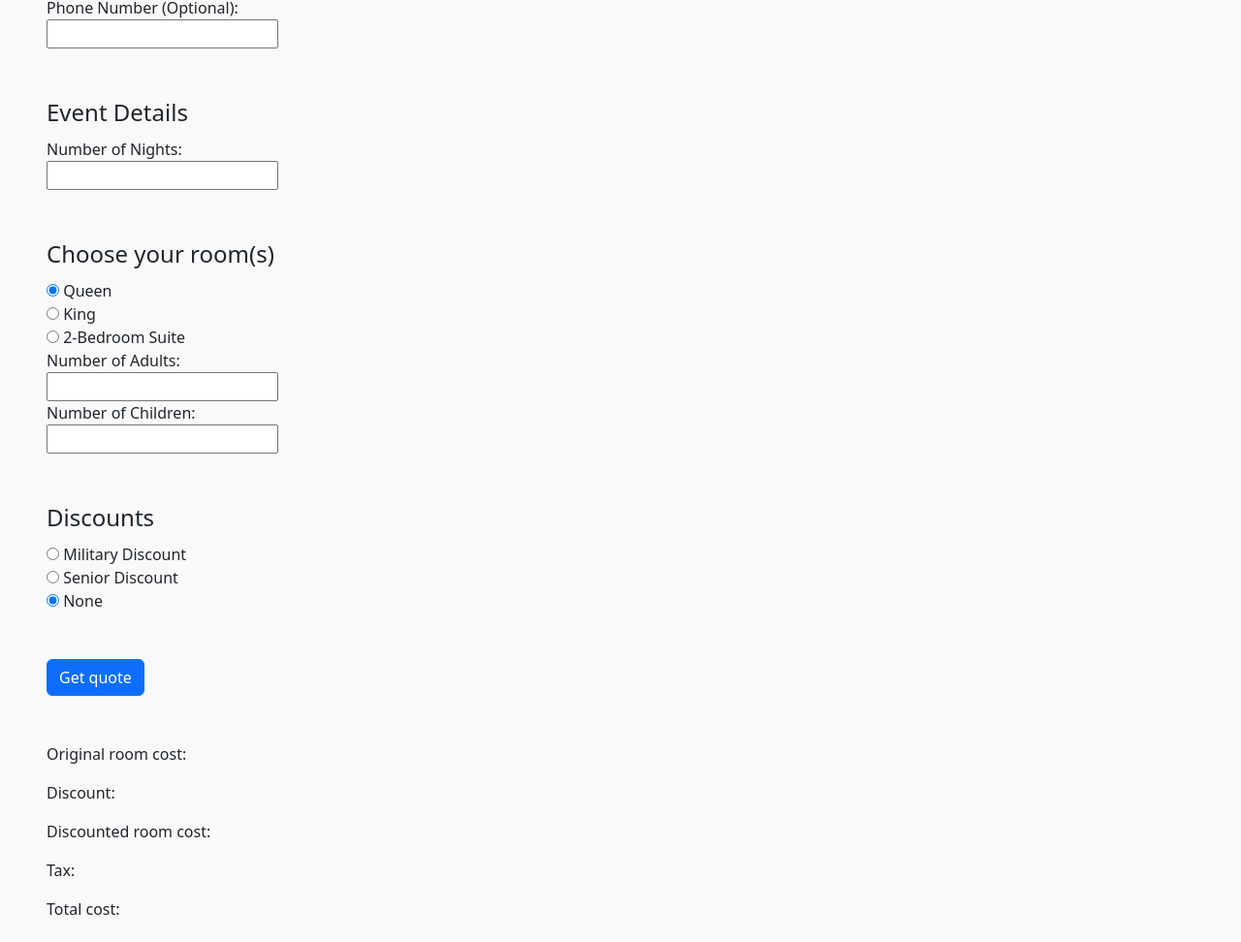
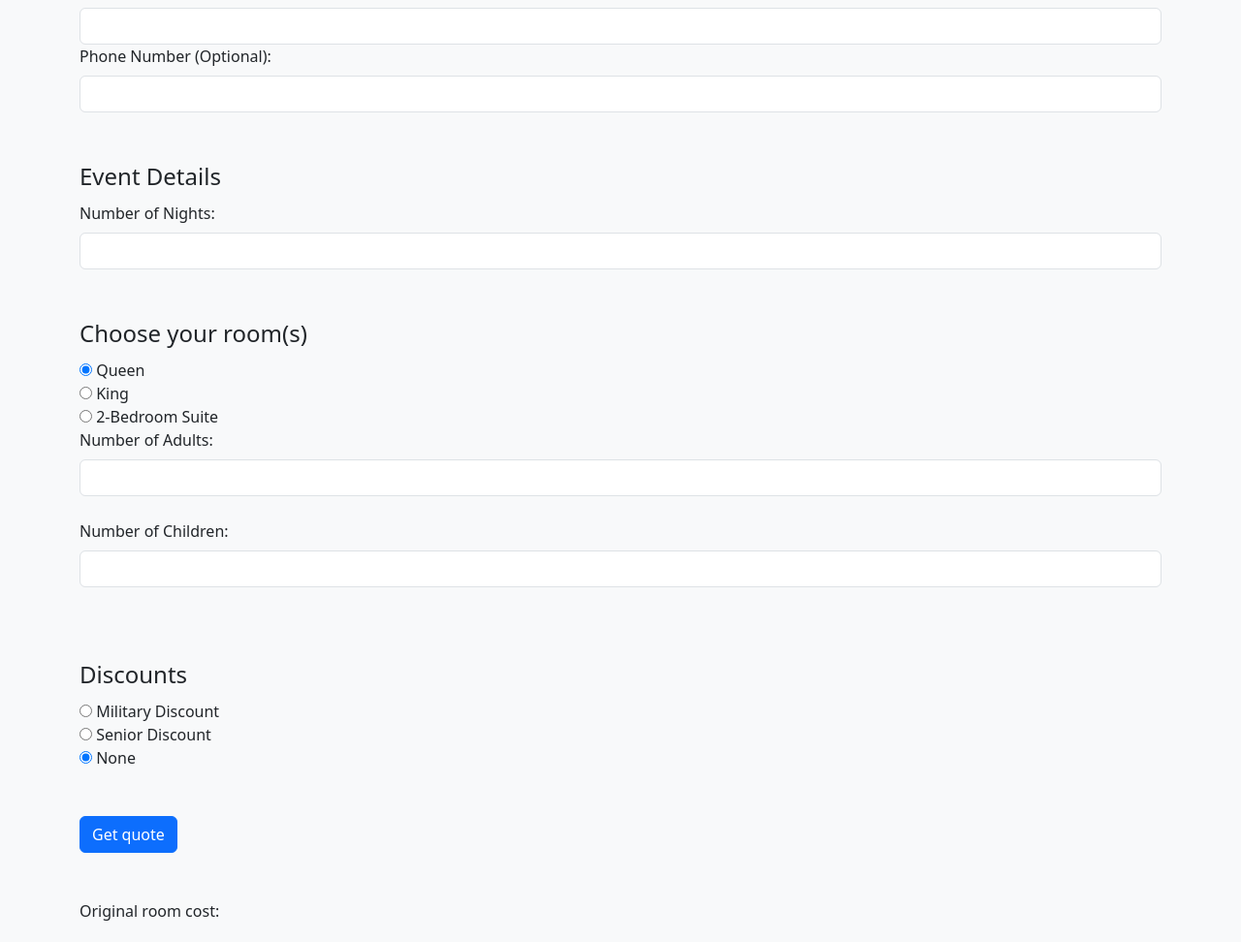
Before and after one commit to TherealJGatsby/VacationResort, a plain HTML site: page stay.html in a window 1280 px wide. Shown: the part 360-1332 px from the top of the page at 97% size. Drawn offline with nearby package versions, Linux system fonts and the light colour scheme.

Commit message:
updated vacation resort

```diff
--- a/scripts/index.js
+++ b/scripts/index.js
@@ -1,14 +1,11 @@
 window.onload = function() {
     // gathering personal details
     const form = document.getElementById("form");
-    form.onsubmit = getForm;
+    form.onsubmit = getRoomRate;
 }
 
-function getForm(event) {
+function getRoomRate(event) {
     event.preventDefault();
-
-    // console.log(event);
-    // console.log("form submitted");
 
     // get My details and event details
     let firstName = document.getElementById("firstName").value.trim();
@@ -22,9 +19,20 @@ function getForm(event) {
     let sizeKing = document.getElementById("king");
     let sizeSuite = document.getElementById("suite");
 
+    // grab room rate
+    // grab discount
+    // grab number of nights
+    // grab check in date
+    // calculate discounted room cost
+    // total cost.
+
     // Room rate
     let roomRate = 0;
-
+    // If discount applied
+    let discount = 0;
+    // total  cost before discount is applied
+    let cost = roomRate * numberOfNights;
+    // checks what radio got selected for the room size
     if(sizeQueen.checked) {
         roomRate = 150.00;
     } else if(sizeKing.checked) {
@@ -32,30 +40,7 @@ function getForm(event) {
     } else {
         roomRate = 210.00;
     }
-
-    let cost = roomRate * numberOfNights;
-
-    // console.log(cost);
-
-
-
-    // console.log("firstName",firstName);
-    // console.log("email",email);
-    // console.log("phoneNumber",phoneNumber);
-    // console.log("numberOfNights",numberOfNights);
-    // console.log("checkInDate",checkInDate);
-
-    // grab room rate
-    // grab discount
-    // grab number of nights
-    // grab check in date
-    // calculate discounted room cost
-    // total cost.
-
-
-     // If discount applied
-     let discount = 0;
-
+    // checks which discount was applied to the event planner
     const militaryDiscountRadio = document.getElementById("militaryDiscount");
     const seniorDiscountRadio = document.getElementById("seniorDiscount");
     const noDiscountRadio = document.getElementById("noDiscount");
@@ -68,8 +53,14 @@ function getForm(event) {
 
     let newCost = cost - discount;
 
+    console.log(event);
+    console.log("form submitted");
+    console.log("firstName",firstName);
+    console.log("email",email);
+    console.log("phoneNumber",phoneNumber);
+    console.log("numberOfNights",numberOfNights);
+    console.log("checkInDate",checkInDate);
     console.log(cost);
     console.log(discount);
     console.log(newCost);
-
 }
--- a/stay.html
+++ b/stay.html
@@ -3,7 +3,7 @@
   <head>
     <meta charset="UTF-8" />
     <meta name="viewport" content="width=device-width, initial-scale=1.0" />
-    <title>Home Page</title>
+    <title>Plan your event</title>
     <link
       href="https://cdn.jsdelivr.net/npm/bootstrap@5.3.2/dist/css/bootstrap.min.css"
       rel="stylesheet"
@@ -71,21 +71,22 @@
     </nav>
 
     <form id="form">
-      <fieldset class="form-group mt-5 ms-5 mb-5">
+      <fieldset class="container form-group mt-5 mb-5">
         <h1 class="mt-5">Plan your event</h1>
         <div class="text-start">
           <main>
             <legend>My Details</legend>
             <div class="form-group">
-              <label for="firstName">Name:</label>
+              <label class="form-label" for="firstName">Name:</label>
               <br />
-              <input type="text" id="firstName" name="firstName" required />
+              <input class="form-control" type="text" id="firstName" name="firstName" required />
             </div>
 
             <div class="form-group">
-              <label for="checkInDate">Check In Date:</label>
+              <label class="form-label" for="checkInDate">Check In Date:</label>
               <br />
               <input
+                class="form-control"
                 type="datetime-local"
                 required
                 id="checkInDate"
@@ -94,9 +95,10 @@
             </div>
 
             <div class="form-group">
-              <label for="email">Email:</label>
+              <label class="form-label" for="email">Email:</label>
               <br />
               <input
+                class="form-control"
                 type="text"
                 id="email"
                 name="email"
@@ -106,15 +108,15 @@
             </div>
 
             <div class="form-group">
-              <label for="phoneNumber">Phone Number (Optional): </label>
+              <label class="form-label" for="phoneNumber">Phone Number (Optional): </label>
               <br />
-              <input type="text" id="phoneNumber" name="phoneNumber" required />
+              <input class="form-control" type="text" id="phoneNumber" name="phoneNumber" required />
             </div>
 
             <legend class="mt-5">Event Details</legend>
-            <label for="numberOfNights">Number of Nights: </label>
+            <label class="form-label" for="numberOfNights">Number of Nights: </label>
             <br />
-            <input type="number" id="numberOfNights" name="numberOfNights" />
+            <input class="form-control" type="number" id="numberOfNights" name="numberOfNights" />
 
             <legend class="mt-5">Choose your room(s)</legend>
             <br />
@@ -127,18 +129,20 @@
             <input type="radio" id="suite" name="bedType" value="3" />
             <label for="suite">2-Bedroom Suite</label>
             <br />
-            <label for="numberOfAdults">Number of Adults:</label>
+            <label class="form-label" for="numberOfAdults">Number of Adults:</label>
             <br />
             <input
+              class="form-control"
               type="text"
               id="numberOfAdults"
               name="numberOfAdults"
               required
             />
             <br />
-            <label for="numberOfChildren">Number of Children:</label>
+            <label class="form-label" for="numberOfChildren">Number of Children:</label>
             <br />
             <input
+              class="form-control"
               type="text"
               id="numberOfChildren"
               name="numberOfChildren"
@@ -175,12 +179,12 @@
       </fieldset>
     </form>
 
-    <section id="estimatedDisplay" class="mt-5 ms-5 mb-5">
-      <p><span>Original room cost: </span></p>
-      <p><span>Discount: </span></p>
-      <p><span>Discounted room cost: </span></p>
-      <p><span>Tax: </span></p>
-      <p><span>Total cost: </span></p>
+    <section id="estimatedDisplay" class="container mt-5 mb-5">
+      <p>Original room cost:<span></span></p>
+      <p>Discount:<span></span></p>
+      <p>Discounted room cost:<span></span></p>
+      <p>Tax: <span></span></p>
+      <p>Total cost: <span></span></p>
     </section>
 
     <script
```
Lines whose indentation alone changed are shown as unchanged.
